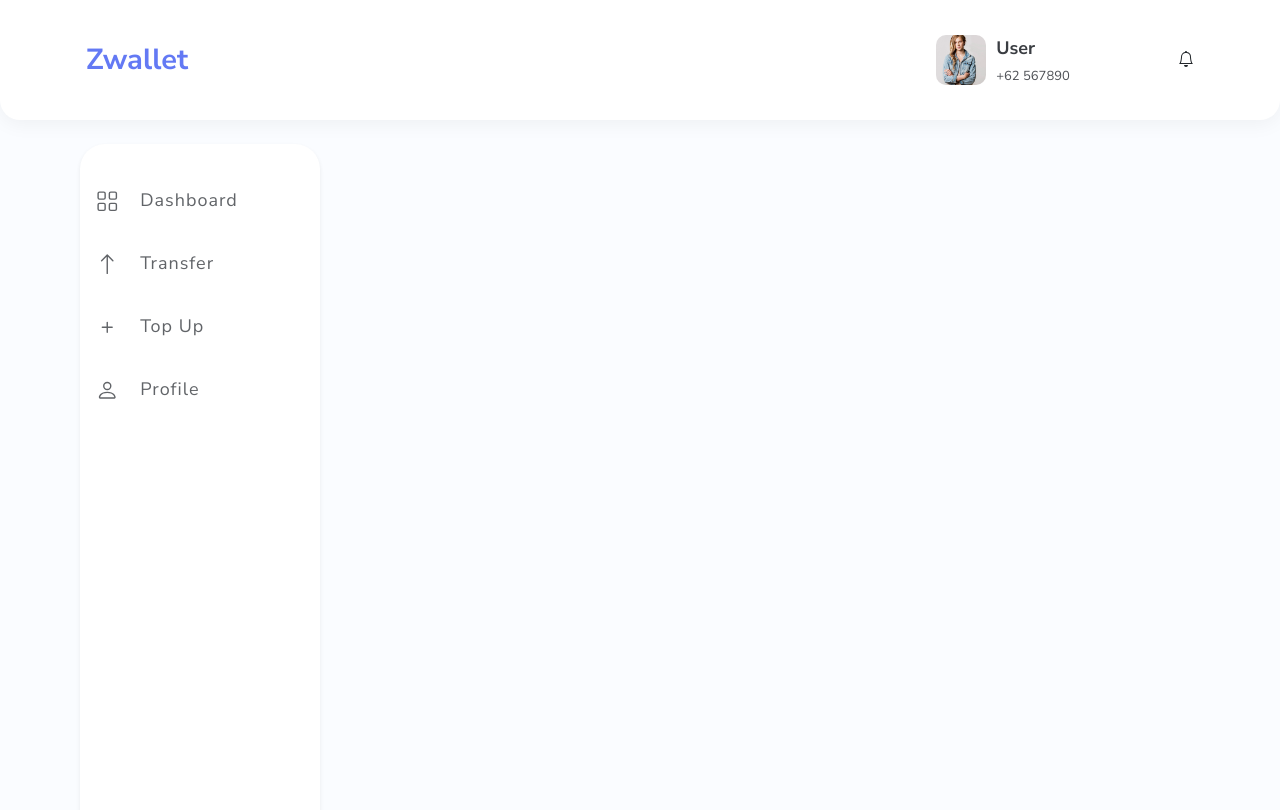
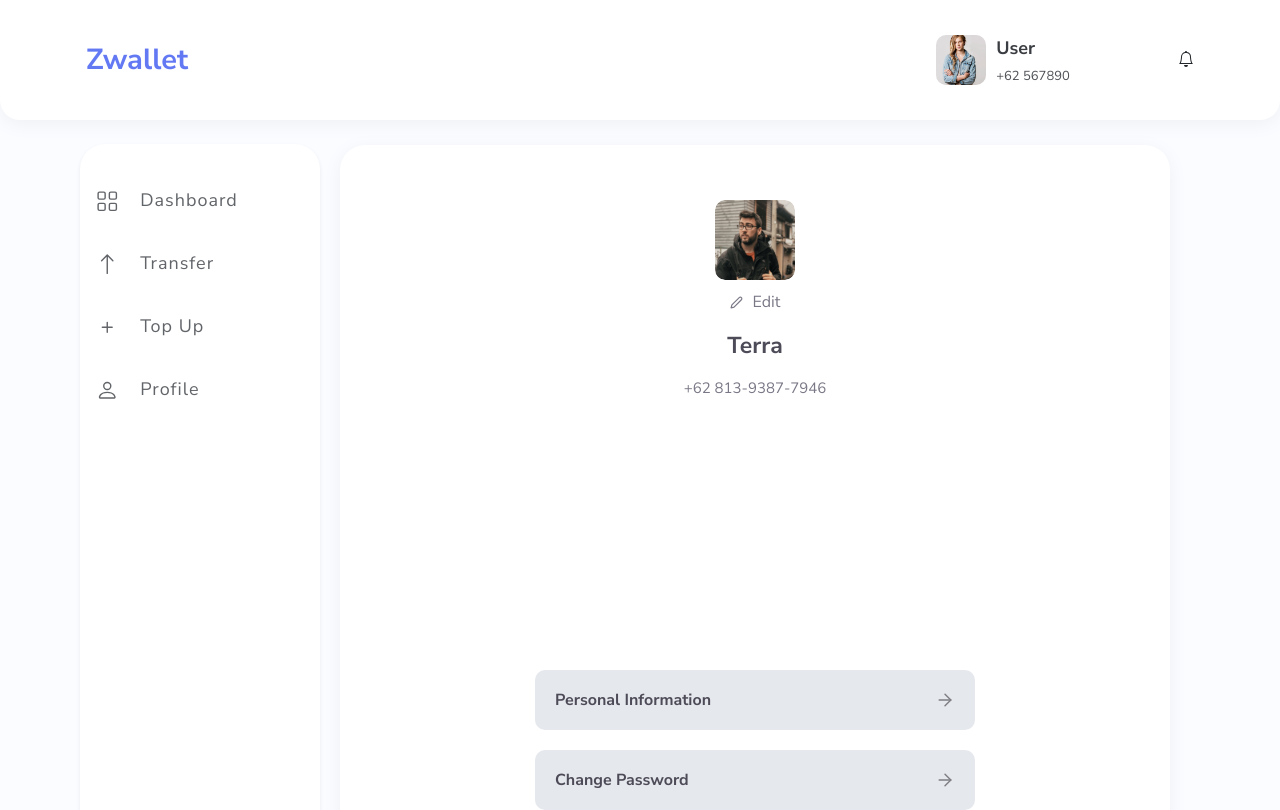
Before and after one commit to andriabakti/zwallet-frontend, a Vue app: page /main/profile in a window 1280 px wide. Shown: the top 810 px of the page. Built offline with nearby package versions, Linux system fonts and the light colour scheme.

Commit message:
profile page

```diff
--- a/src/components/global/Sidebar.vue
+++ b/src/components/global/Sidebar.vue
@@ -1,10 +1,10 @@
 <template>
     <div>
     <b-nav vertical class="nav bg-white shadow-sm ml-auto mt-4 mb-4">
-        <b-nav-item active class="my-2"><b-icon icon="grid" class="mr-3"></b-icon> Dashboard</b-nav-item>
-        <b-nav-item class="my-2"><b-icon icon="arrow-up" class="mr-3"></b-icon> Transfer</b-nav-item>
-        <b-nav-item class="my-2"><b-icon icon="plus" class="mr-3"></b-icon> Top Up</b-nav-item>
-        <b-nav-item class="my-2"><b-icon icon="person" class="mr-3"></b-icon> Profile</b-nav-item>
+        <b-nav-item active class="my-2" @click="toDashboard"><b-icon icon="grid" class="mr-3"></b-icon> Dashboard</b-nav-item>
+        <b-nav-item class="my-2" @click="toTransfer"><b-icon icon="arrow-up" class="mr-3"></b-icon> Transfer</b-nav-item>
+        <b-nav-item class="my-2" @click="toTopup"><b-icon icon="plus" class="mr-3"></b-icon> Top Up</b-nav-item>
+        <b-nav-item class="my-2" @click="toProfile"><b-icon icon="person" class="mr-3"></b-icon> Profile</b-nav-item>
         <b-nav-item class="my-2 logout"><b-icon icon="box-arrow-right" class="mr-3"></b-icon> Logout</b-nav-item>
     </b-nav>
     </div>
@@ -12,7 +12,21 @@
 
 <script>
 export default {
-  name: 'Sidebar'
+  name: 'Sidebar',
+  methods: {
+    toDashboard () {
+      this.$router.push('dashboard')
+    },
+    toTransfer () {
+      this.$router.push('transfer')
+    },
+    toTopupp () {
+      this.$router.push('top-up')
+    },
+    toProfile () {
+      this.$router.push('profile')
+    }
+  }
 }
 </script>
 
--- a/src/router/index.js
+++ b/src/router/index.js
@@ -72,6 +72,9 @@ const routes = [ //
     path: '/main',
     name: 'Main',
     component: Main,
+    redirect: {
+      name: 'Dashboard'
+    },
     // meta:
     children: [ //
       {
--- a/src/views/Main/Profile/Profile.vue
+++ b/src/views/Main/Profile/Profile.vue
@@ -1,15 +1,131 @@
 <template>
-    <div>
-
+  <div class="col-lg-9" id="main">
+    <div id="card">
+      <div class="profile">
+        <img src="../../../assets/images/photo.svg" alt="Photo Profile">
+        <div id="edit">
+          <img src="../../../assets/images/edit.svg" alt="Edit">
+          <span class="edit">Edit</span>
+        </div>
+        <label class="name">Terra</label>
+        <label class="phone-number">+62 813-9387-7946</label>
+      </div>
+      <div class="menu">
+        <button id="btn-card" @click="toPersonal">
+          <span>Personal Information</span><img src="../../../assets/images/arrow.svg" alt="Arrow">
+        </button>
+        <button id="btn-card" @click="toChangePass">
+          <span>Change Password</span><img src="../../../assets/images/arrow.svg" alt="Arrow">
+        </button>
+        <button id="btn-card" @click="toChangePin">
+          <span>Change PIN</span><img src="../../../assets/images/arrow.svg" alt="Arrow">
+        </button>
+        <button id="btn-card">
+          <span>Logout</span>
+        </button>
+      </div>
     </div>
+  </div>
 </template>
 
 <script>
 export default {
-  name: 'Profile'
+  name: 'Profile',
+  methods: {
+    toPersonal () {
+      this.$router.push('personal-info')
+    },
+    toChangePass () {
+      this.$router.push('change-password')
+    },
+    toChangePin () {
+      this.$router.push('change-pin')
+    }
+  }
 }
 </script>
 
 <style scoped>
+/* Main Card */
+#card {
+  height: 110vh;
+  background: #FFFFFF;
+  border-radius: 25px;
+  box-shadow: 0px 4px 20px rgba(0, 0, 0, 0.05);
+  margin: 25px 110px 20px 20px;
+  padding: 55px;
+  display: flex;
+  flex-direction: column;
+  justify-content: space-between;
+  align-items: center;
+}
+/* Profile */
+.profile {
+  display: flex;
+  flex-direction: column;
+  align-items: center;
+}
+.profile img {
+  height: 80px;
+  background-blend-mode: normal;
+  border-radius: 10px;
+}
+/* Edit */
+#edit {
+  display: flex;
+  align-items: center;
+  margin-top: 10px;
+}
+#edit img {
+  height: 13px;
+  border-radius: 0;
+}
+.edit {
+  font-size: 16px;
+  color: #7A7886;
+  cursor: pointer;
+  margin-left: 10px;
+}
+/* Name */
+.name {
+  font-weight: bold;
+  font-size: 23px;
+  color: #4D4B57;
+  margin-top: 15px;
+}
+/* Phone Number */
+.phone-number {
+  font-size: 15px;
+  color: #7A7886;
+  margin-top: 5px;
+}
 
+/* Menu */
+.menu {
+  display: flex;
+  flex-direction: column;
+  justify-content: space-evenly;
+  align-items: center;
+}
+/* Button */
+#btn-card {
+  width: 440px;
+  height: 60px;
+  background: #E5E8ED;
+  border-radius: 10px;
+  border: none;
+  display: flex;
+  justify-content: space-between;
+  align-items: center;
+  padding: 0 20px;
+  margin: 20px 0 0;
+}
+#btn-card span {
+  font-size: 16px;
+  font-weight: bold;
+  color: #4D4B57;
+}
+#btn-card img {
+  height: 20px;
+}
 </style>
```
